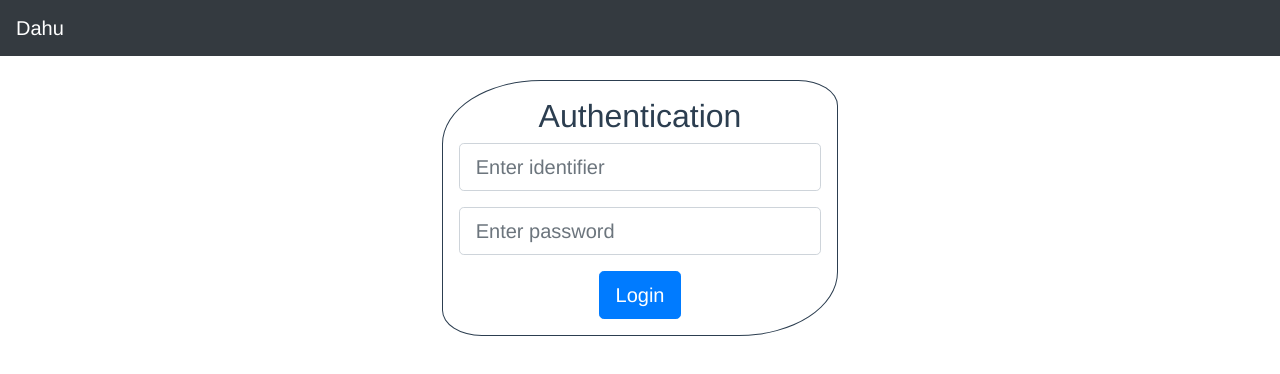
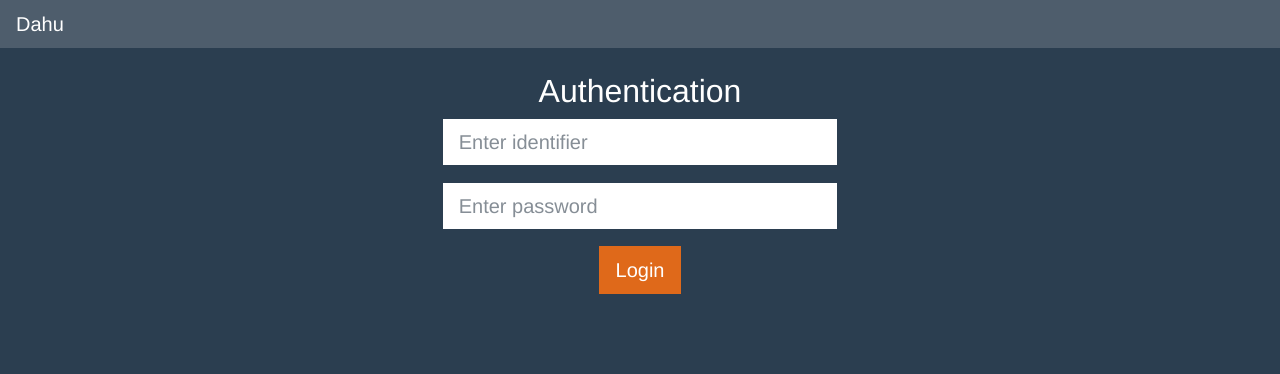
Before and after one commit to jeromedoucet/dahu, a Vue app in the folder front/: page /#/login in a window 1280 px wide. Shown: the top 374 px of the page. Built offline with nearby package versions, Linux system fonts and the light colour scheme.

Commit message:
[style] change theme of bootstrap

```diff
--- a/front/package.json
+++ b/front/package.json
@@ -10,6 +10,7 @@
   },
   "dependencies": {
     "bootstrap-vue": "^2.0.0-rc.2",
+    "bootswatch": "^4.0.0",
     "js-cookie": "^2.2.0",
     "vue": "^2.5.16",
     "vue-router": "^3.0.1"
--- a/front/src/components/Login.vue
+++ b/front/src/components/Login.vue
@@ -3,7 +3,7 @@
     <b-row id="login-row" class="justify-content-md-center">
       <b-col cols="4">
         <b-form @submit="onSubmit">
-          <h2>Authentication</h2>
+          <h2 class="text">Authentication</h2>
           <b-form-group>
             <b-form-input id="login-identifier-field"
                           type="text"
@@ -66,10 +66,4 @@ export default {
 #login-row {
   padding-top: 1.5rem;
 }
-form {
-  border-style: solid;
-  border-width: thin;
-  border-radius: 25% 10%;
-  padding: 1rem;
-}
 </style>
--- a/front/src/main.js
+++ b/front/src/main.js
@@ -1,7 +1,8 @@
 import App from './App.vue'
 import BootstrapVue from 'bootstrap-vue'
-import 'bootstrap/dist/css/bootstrap.min.css'
+import 'bootswatch/dist/superhero/bootstrap.min.css'
 import 'bootstrap-vue/dist/bootstrap-vue.css'
+import './main.scss'
 import Vue from 'vue/dist/vue.js';
 import VueRouter from 'vue-router';
 import {
--- /dev/null
+++ b/front/src/main.scss
@@ -0,0 +1,6 @@
+$white: #fff !default;
+
+
+.text {
+  color: $white;
+}
```
Also changed, not shown: 1 other file (tests, documents, lock files or other folders).
